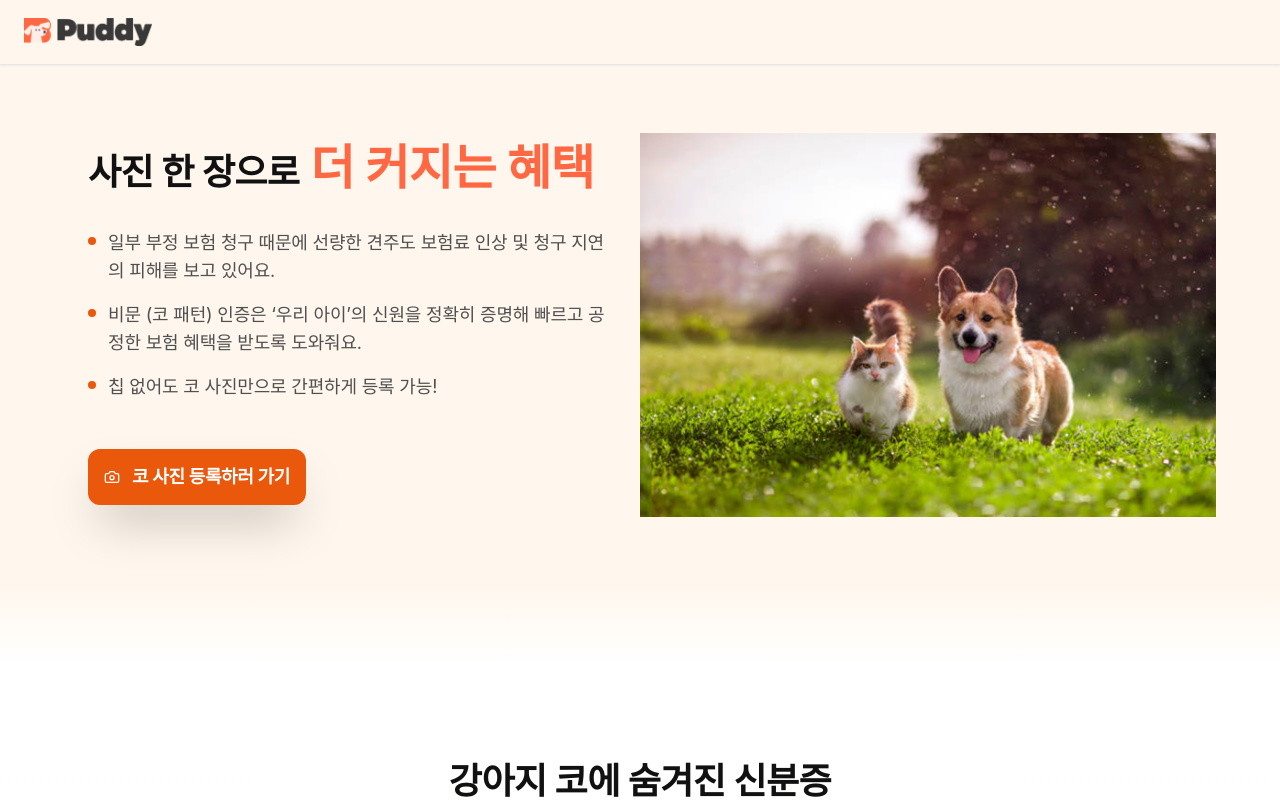
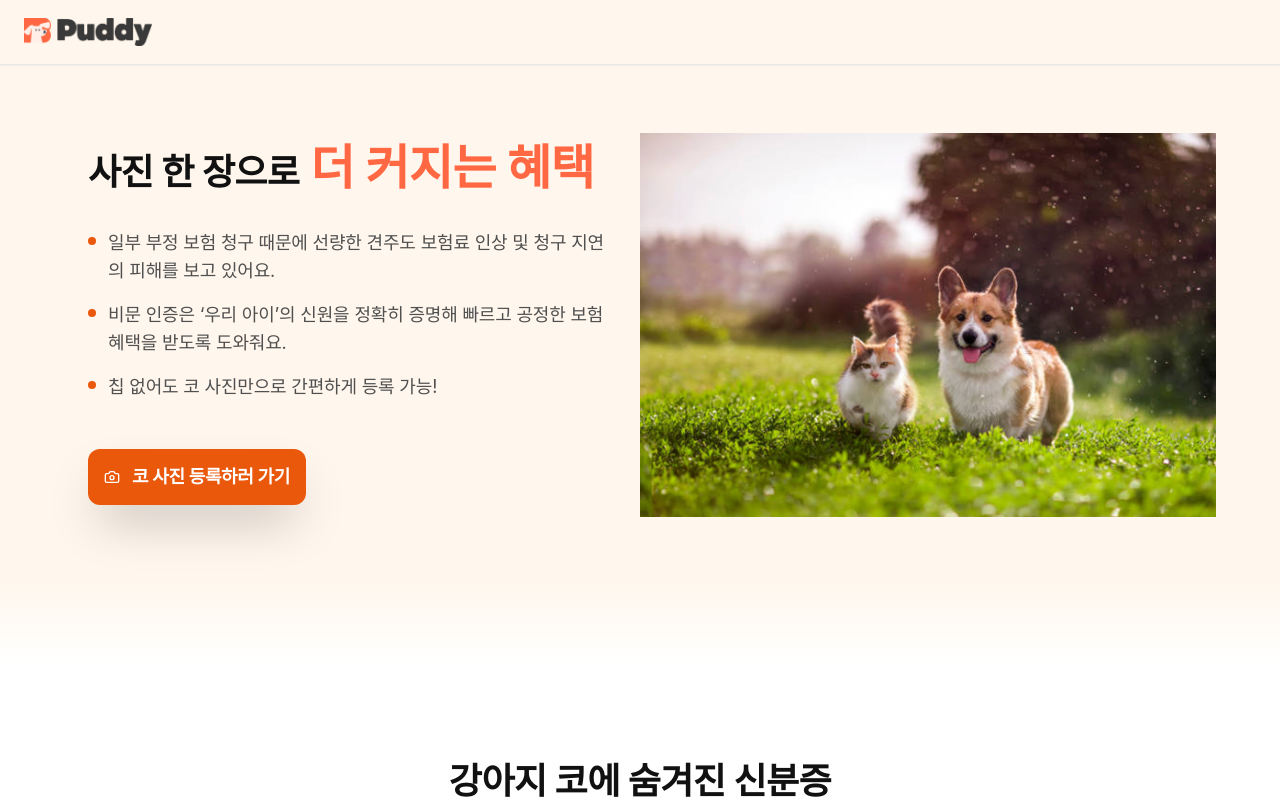
Before and after one commit to Exclusuive/dog_landing, a React (Vite) app: page / in a window 1280 px wide. Shown: the top 800 px of the page. Built offline with nearby package versions, Linux system fonts and the light colour scheme; no server answers; a web font is replaced by a local one.

Commit message:
fix: PC Error FIx

```diff
--- a/src/components/sections/Hero.tsx
+++ b/src/components/sections/Hero.tsx
@@ -53,8 +53,8 @@ export default function Hero() {
                 <div className="flex items-start gap-3">
                   <div className="w-1.5 h-1.5 sm:w-2 sm:h-2 bg-orange-600 rounded-full mt-2.5 sm:mt-2 flex-shrink-0"></div>
                   <p className="text-base sm:text-lg ">
-                    비문 (코 패턴) 인증은 ‘우리 아이’의 신원을 정확히 증명해
-                    빠르고 공정한 보험 혜택을 받도록 도와줘요.
+                    비문 인증은 ‘우리 아이’의 신원을 정확히 증명해 빠르고 공정한
+                    보험 혜택을 받도록 도와줘요.
                   </p>
                 </div>
                 <div className="flex items-start gap-3">
```
